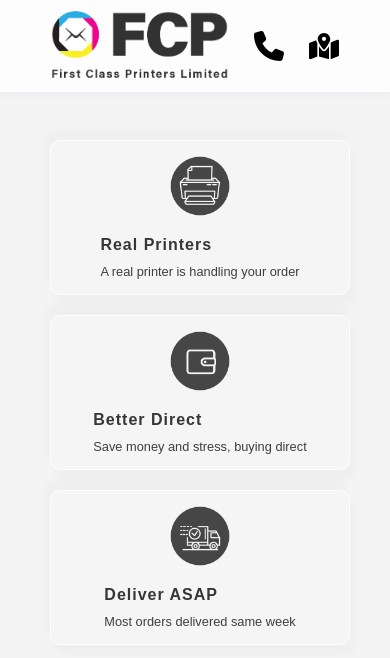
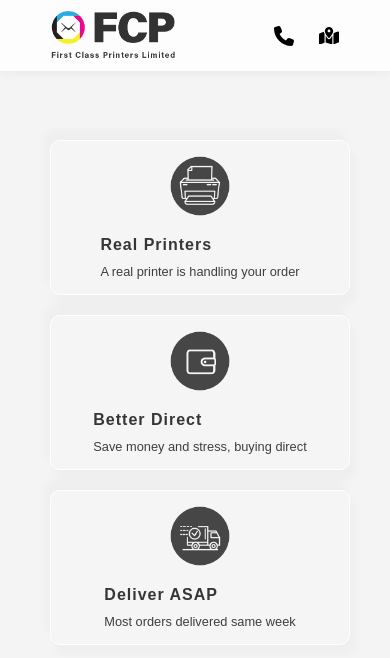
Before and after one commit to AndryEnveseur/FirstClassPrinters, a plain HTML site: page index.html in a window 390 px wide. Shown: the top 658 px of the page. Drawn offline with Linux system fonts and the light colour scheme.

Commit message:
header more little

```diff
--- a/css/header/style.css
+++ b/css/header/style.css
@@ -96,11 +96,15 @@ header nav {
 }
 
 @media (max-width: 700px) {
+    #header-logo {
+        max-width: 125px;
+    }
+
     #header-menu p {
         display: none;
     }
 
     #header-menu svg {
-        width: 30px;
+        width: 20px;
     }
 }
--- a/css/main/style.css
+++ b/css/main/style.css
@@ -162,6 +162,7 @@ main {
 
     margin-top: 30px;
     color: var(--title-color);
+    text-align: center;
 }
 
 .water-drops {
```
